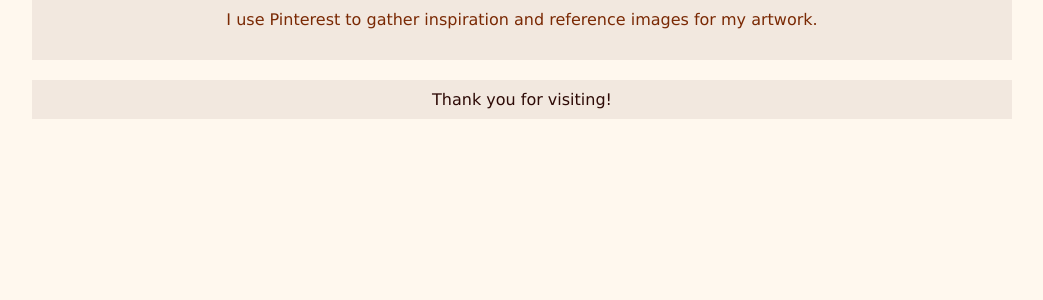
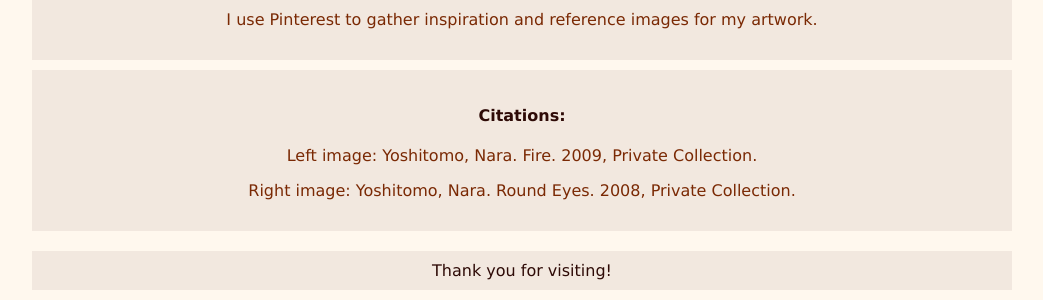
Before and after one commit to indigolilyyy/indigolilyyy.github.io, a plain HTML site: page inspiration.html in a window 1280 px wide. Shown: the part 1094-1394 px from the top of the page, without its empty margins (118-1161 px from the left). Before the commit the page ends 1223 px from the top, so only its background shows below. Drawn offline with Linux system fonts and the light colour scheme.

Commit message:
Add files via upload

```diff
--- a/inspiration.html
+++ b/inspiration.html
@@ -4,7 +4,7 @@
 <head>
 	<meta charset="utf-8">
 	<meta name="viewport" content="width=device-width, initial-scale=1">
-	<title>Inspirations</title>
+	<title>Inspiration</title>
 	<link rel="stylesheet" text="text/css" href="../stylesheet.css">
 </head>
 
@@ -42,6 +42,12 @@
 				<p>I use Pinterest to gather inspiration and reference images for my artwork.</p>
 			</div>
 
+			<div>
+				<h4>Citations:</h4>
+				<p>Left image: Yoshitomo, Nara. Fire. 2009, Private Collection.</p>
+				<p>Right image: Yoshitomo, Nara. Round Eyes. 2008, Private Collection.</p>
+			</div>
+
 
 		</section>
 
```
